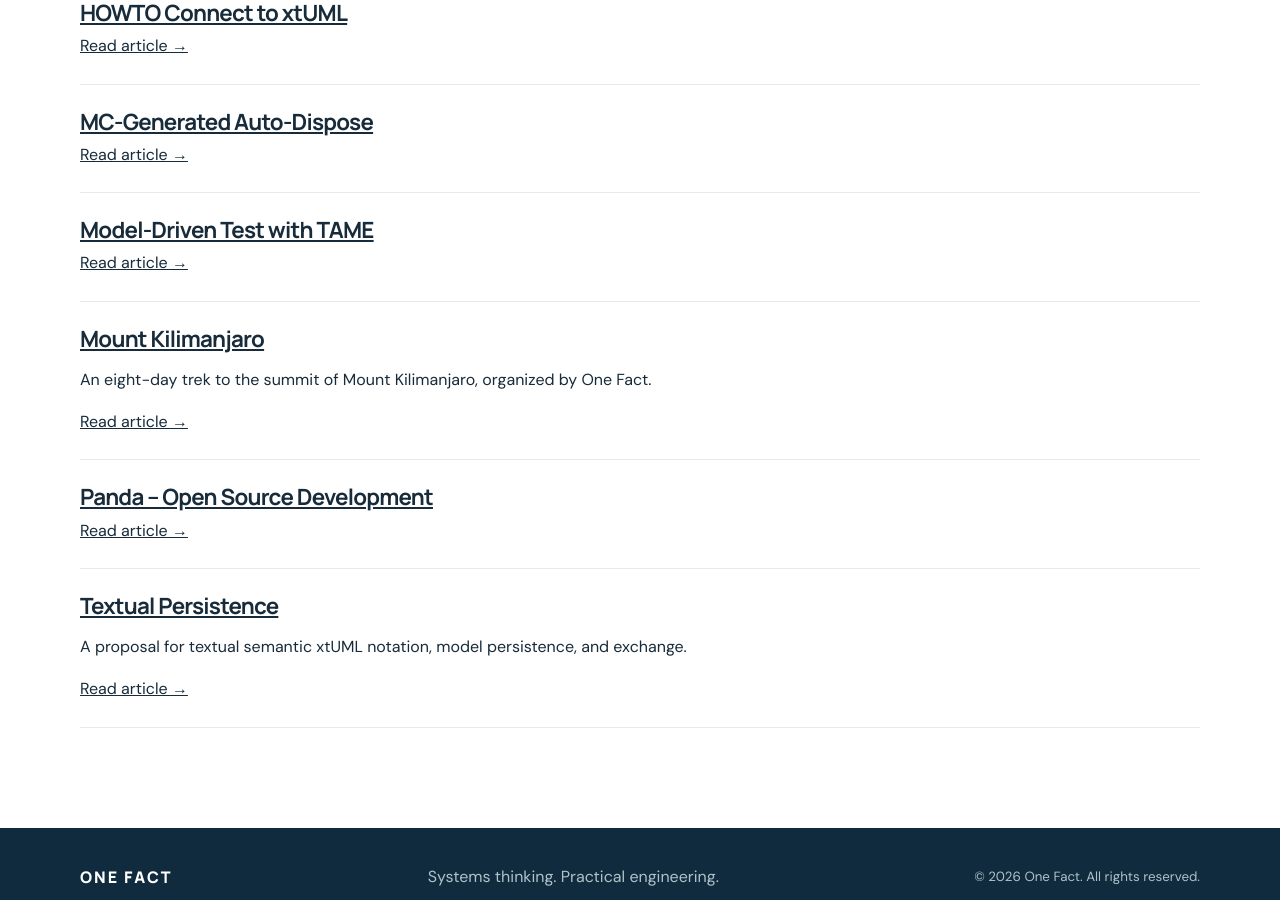
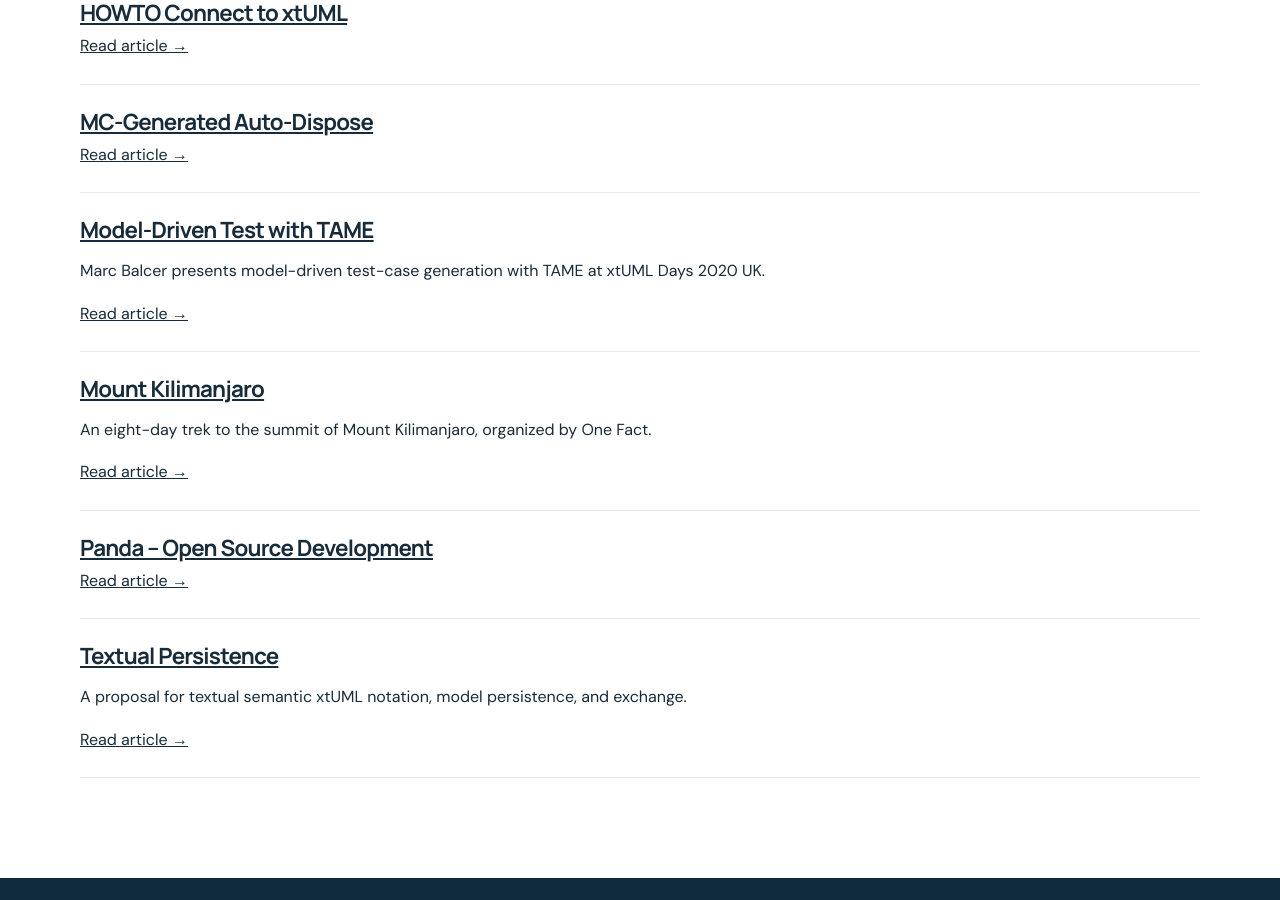
Before and after one commit to xtuml/onefactinc, a Jekyll site: the page built from blog.md, in a window 1280 px wide and 900 px high, scrolled down 570 px. Built offline with Jekyll 4.4.1, drawn with Linux system fonts in a browser that asks for light colours.

Commit message:
Add publication dates and improve article archive presentation

```diff
--- a/_articles/model-driven-test-with-tame.html
+++ b/_articles/model-driven-test-with-tame.html
@@ -1,8 +1,11 @@
 ---
 title: "Model-Driven Test with TAME"
+date: 2021-01-25
+description: "Marc Balcer presents model-driven test-case generation with TAME at xtUML Days 2020 UK."
 permalink: /model-driven-test-with-tame/
-source_url: "https://onefact.net/model-driven-test-with-tame/"
+source_url: "https://xtuml.github.io/onefactnet/model-driven-test-with-tame/"
 ---
 
-<p>At xtUML Days 2020 UK, Marc Balcer explained model-driven test case generation with TAME.</p>
-<p><iframe title="Model Driven Testing with TAME - Marc Balcer" width="800" height="450" src="https://www.youtube.com/embed/ixewRSuCQfQ?feature=oembed" frameborder="0" allow="accelerometer; autoplay; clipboard-write; encrypted-media; gyroscope; picture-in-picture" allowfullscreen></iframe></p>
+At xtUML Days 2020 UK, Marc Balcer explained model-driven test-case generation with TAME.
+
+<iframe title="Model Driven Testing with TAME - Marc Balcer" width="800" height="450" src="https://www.youtube.com/embed/ixewRSuCQfQ" frameborder="0" allow="accelerometer; autoplay; clipboard-write; encrypted-media; gyroscope; picture-in-picture" allowfullscreen loading="lazy"></iframe>
```
